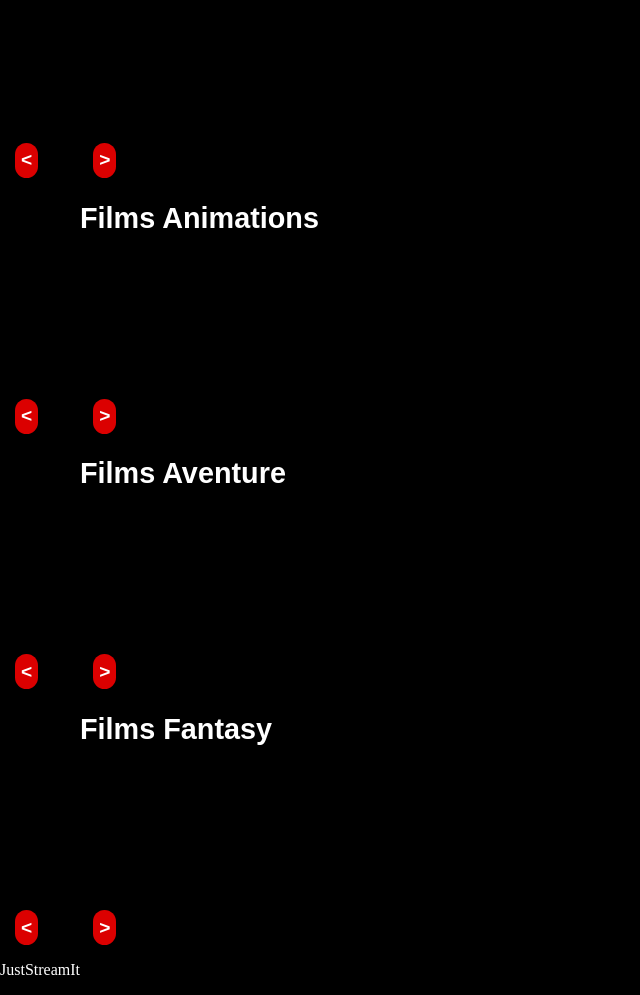
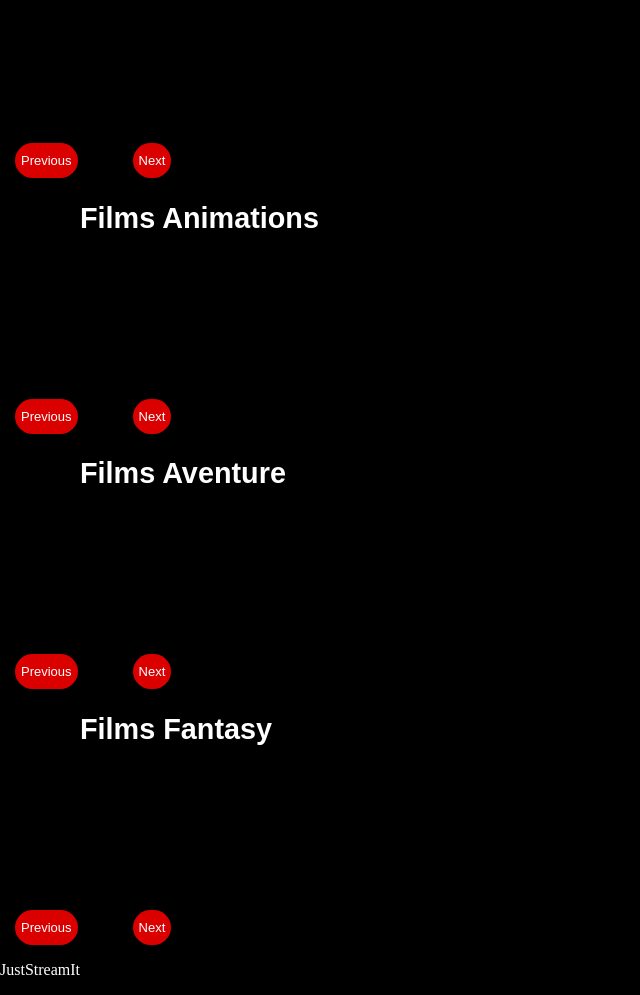
Before and after one commit to Wil31/JustStreamIt, a website: page index.html in a window 1280 px wide. Shown: the part 306-1301 px from the top of the page, without its empty margins (0-640 px from the left). Drawn offline with Linux system fonts and the light colour scheme; no server answers.

Commit message:
Minor corrections after html validator

```diff
--- a/index.html
+++ b/index.html
@@ -10,7 +10,7 @@
     <body>
 
         <header class="header">
-            <h1 class="header__title">JustStreamIt</h1>
+            <h1 class="header__title"><a href="#">JustStreamIt</a></h1>
             <nav>
                 <ul class="header__nav">
                     <li class="header__category"><a href="#">Accueil</a></li>
@@ -29,38 +29,38 @@
 
         <h2>Films les mieux notés</h2>
         <div id="caroussel__top-films" class="caroussel">
-            <button type="button" class="button button__previous"><</button>
+            <button type="button" class="button button__previous">Previous</button>
             <div id="gallery__top-films" class="gallery">
                 <ul class="images__top-films"></ul>
             </div>
-            <button type="button" class="button button__next">></button>
+            <button type="button" class="button button__next">Next</button>
         </div>
 
         <h2>Films Animations</h2>
         <div id="caroussel__animation" class="caroussel">
-            <button type="button" class="button button__previous"><</button>
+            <button type="button" class="button button__previous">Previous</button>
             <div id="galery__animation" class="gallery">
                 <ul class="images__animation"></ul>
             </div>
-            <button type="button" class="button button__next">></button>
+            <button type="button" class="button button__next">Next</button>
         </div>
 
         <h2>Films Aventure</h2>
         <div id="caroussel__adventure" class="caroussel">
-            <button type="button" class="button button__previous"><</button>
+            <button type="button" class="button button__previous">Previous</button>
             <div id="galery__adventure" class="gallery">
                 <ul class="images__adventure"></ul>
             </div>
-            <button type="button" class="button button__next">></button>
+            <button type="button" class="button button__next">Next</button>
         </div>
 
         <h2>Films Fantasy</h2>
         <div id="caroussel__fantasy" class="caroussel">
-            <button type="button" class="button button__previous"><</button>
+            <button type="button" class="button button__previous">Previous</button>
             <div id="galery__fantasy" class="gallery">
                 <ul class="images__fantasy"></ul>
             </div>
-            <button type="button" class="button button__next">></button>
+            <button type="button" class="button button__next">Next</button>
         </div>
 
         <!-- ? A voir pour la boite modale -->
```
Also changed, not shown: .sass/main.css, .sass/main.scss, 1 other file.
